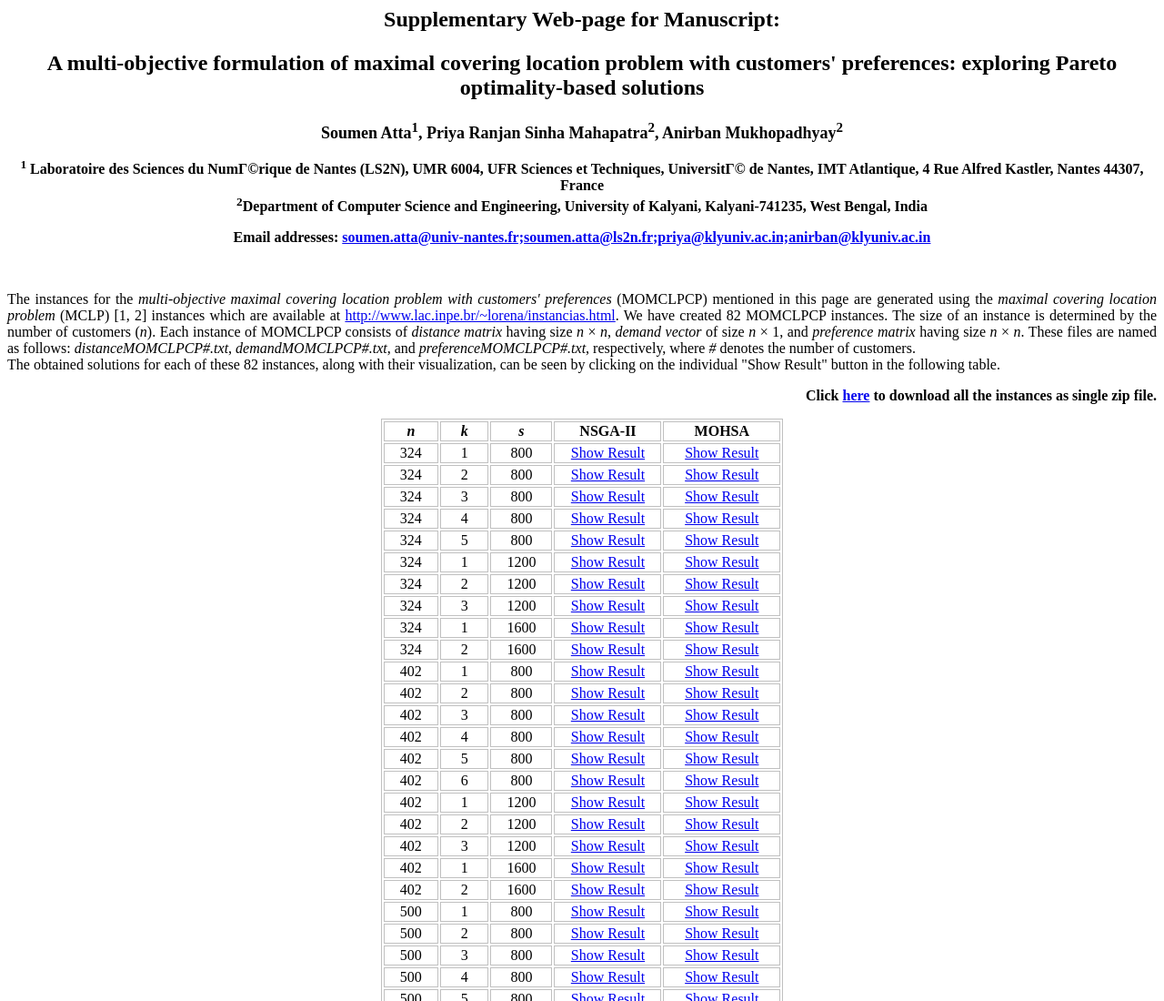
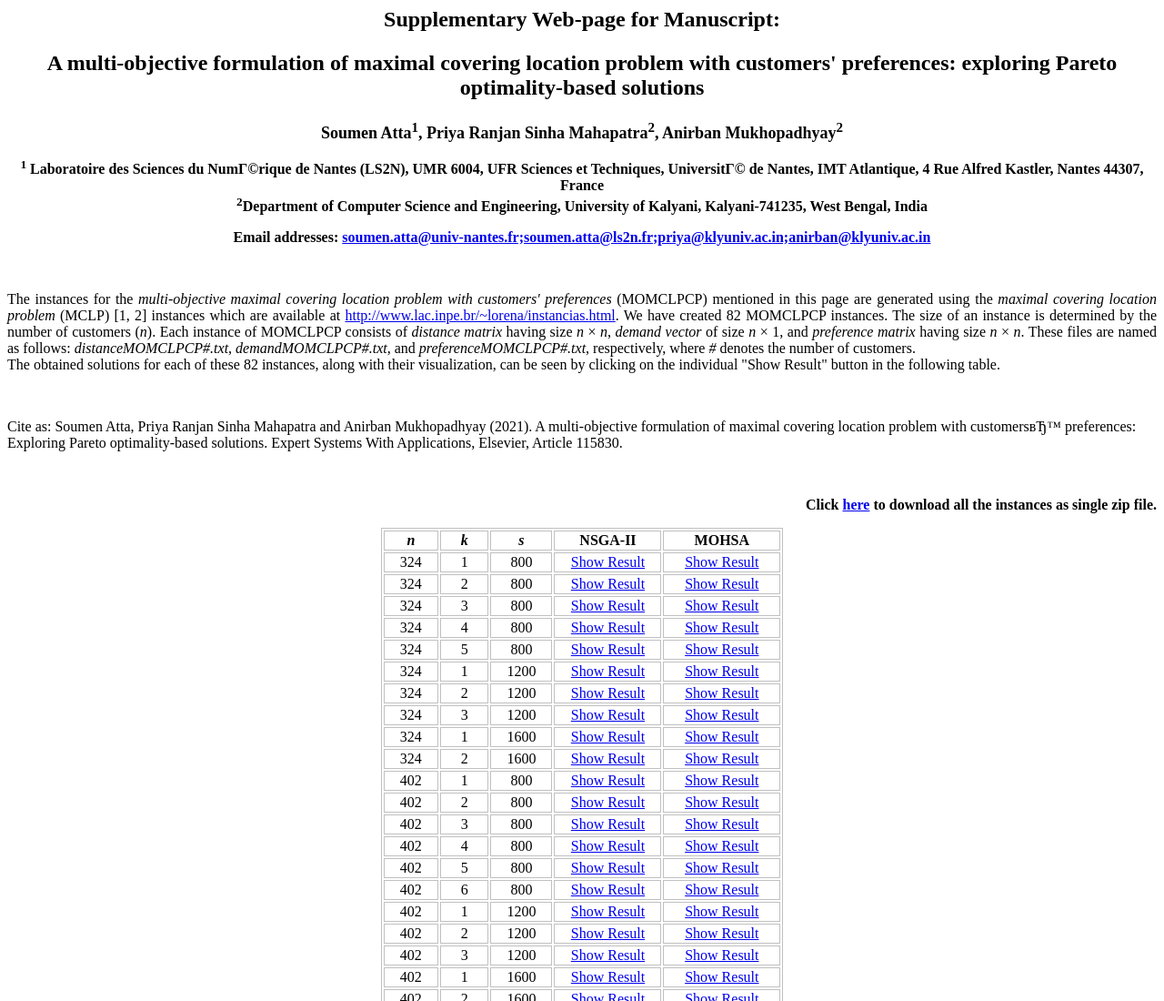
Before and after one commit to SoumenAtta/momclpcp, a plain HTML site: page index.html in a window 1280 px wide. Shown: the top 1100 px of the page at 91% size. Drawn offline with Linux system fonts and the light colour scheme.

Commit message:
Update index.html

```diff
--- a/index.html
+++ b/index.html
@@ -31,6 +31,14 @@ The instances for the <i>multi-objective maximal covering location problem with
 
 The obtained solutions for each of these 82 instances, along with their visualization, can be seen by clicking on the individual "Show Result" button in the following table.
 </p>
+
+<br>
+
+<p>
+Cite as: Soumen Atta, Priya Ranjan Sinha Mahapatra and Anirban Mukhopadhyay (2021). A multi-objective formulation of maximal covering location problem with customers’ preferences: Exploring Pareto optimality-based solutions. Expert Systems With Applications, Elsevier, Article 115830.
+</p>
+
+<br>
 
 <p class="MsoNormal" align="right"><b><span lang="FI"><font size="3">
 Click <a href="momclpcp_data_sets.zip">here</a> to download all the instances as single zip file.
```
